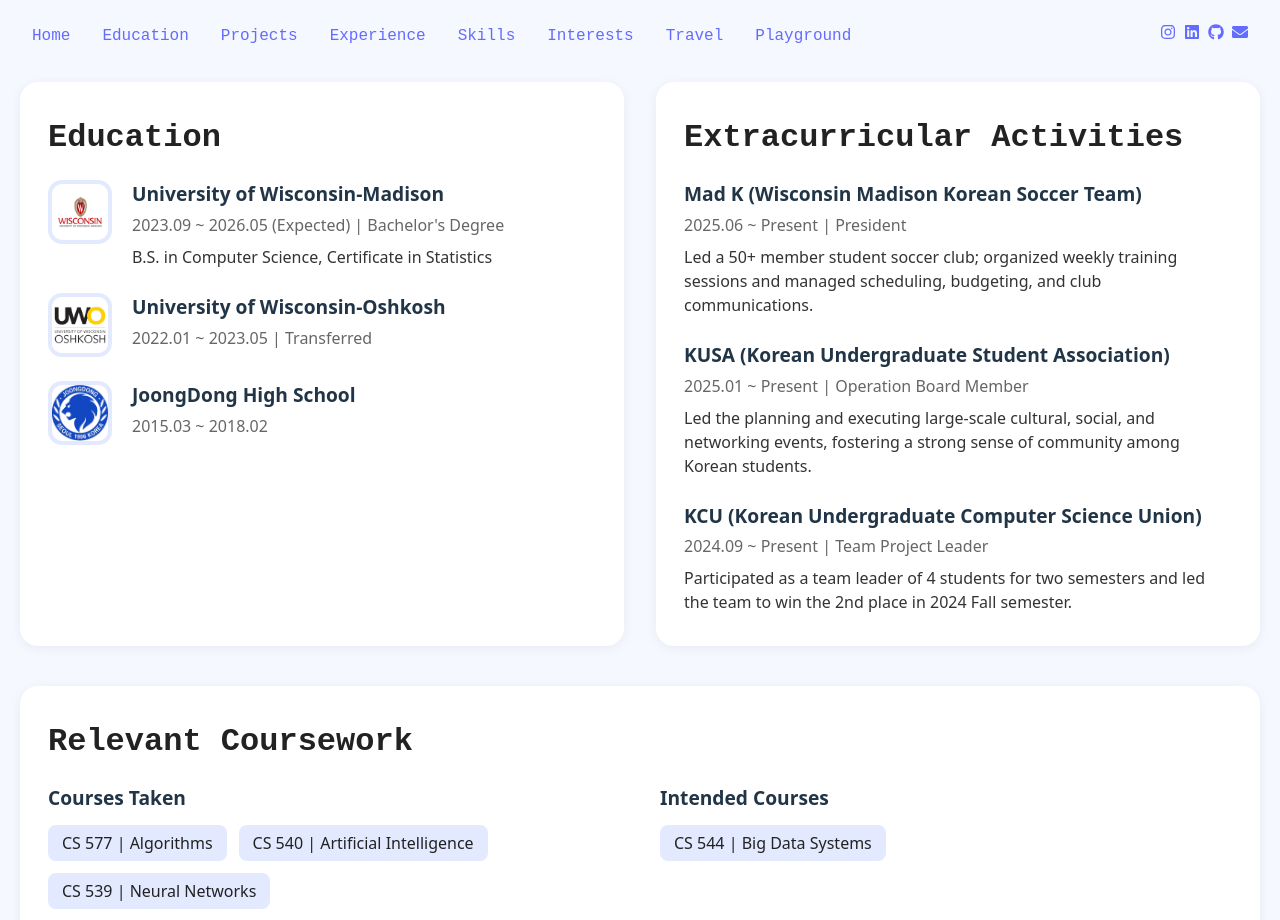
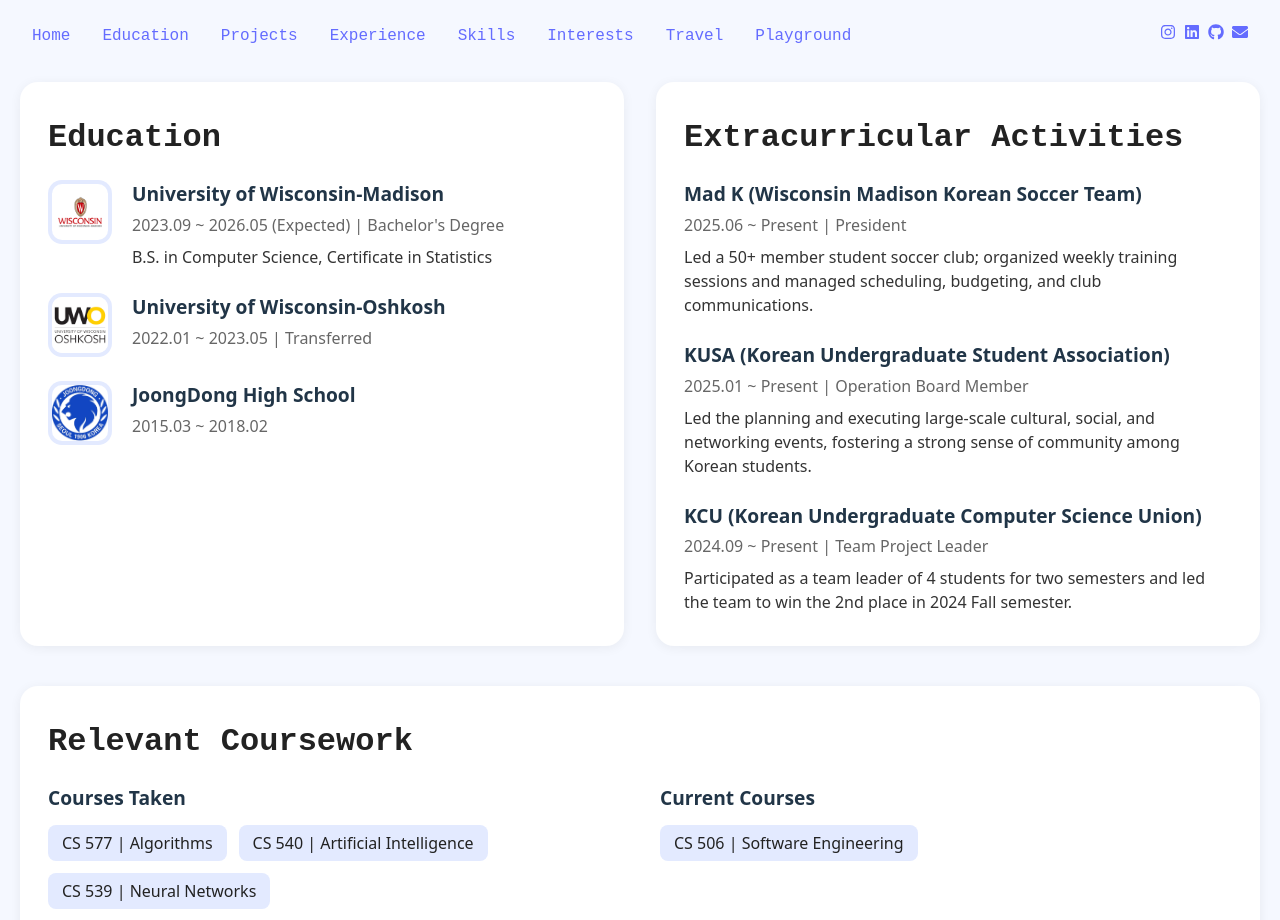
Before and after one commit to HelloPyunny/HelloPyunny, a React (Vite) app: page /education in a window 1280 px wide. Shown: the top 920 px of the page. Built offline with nearby package versions, Linux system fonts and the light colour scheme.

Commit message:
Updated coursework section

```diff
--- a/src/pages/Education.jsx
+++ b/src/pages/Education.jsx
@@ -228,9 +228,9 @@ export default function Education() {
             </CourseworkColumn>
 
             <CourseworkColumn>
-              <ColumnTitle>Intended Courses</ColumnTitle>
+              <ColumnTitle>Current Courses</ColumnTitle>
               <CourseworkList>
-                <CourseworkItem>CS 544 | Big Data Systems</CourseworkItem>
+                <CourseworkItem>CS 506 | Software Engineering</CourseworkItem>
               </CourseworkList>
             </CourseworkColumn>
           </CourseworkContainer>
```
